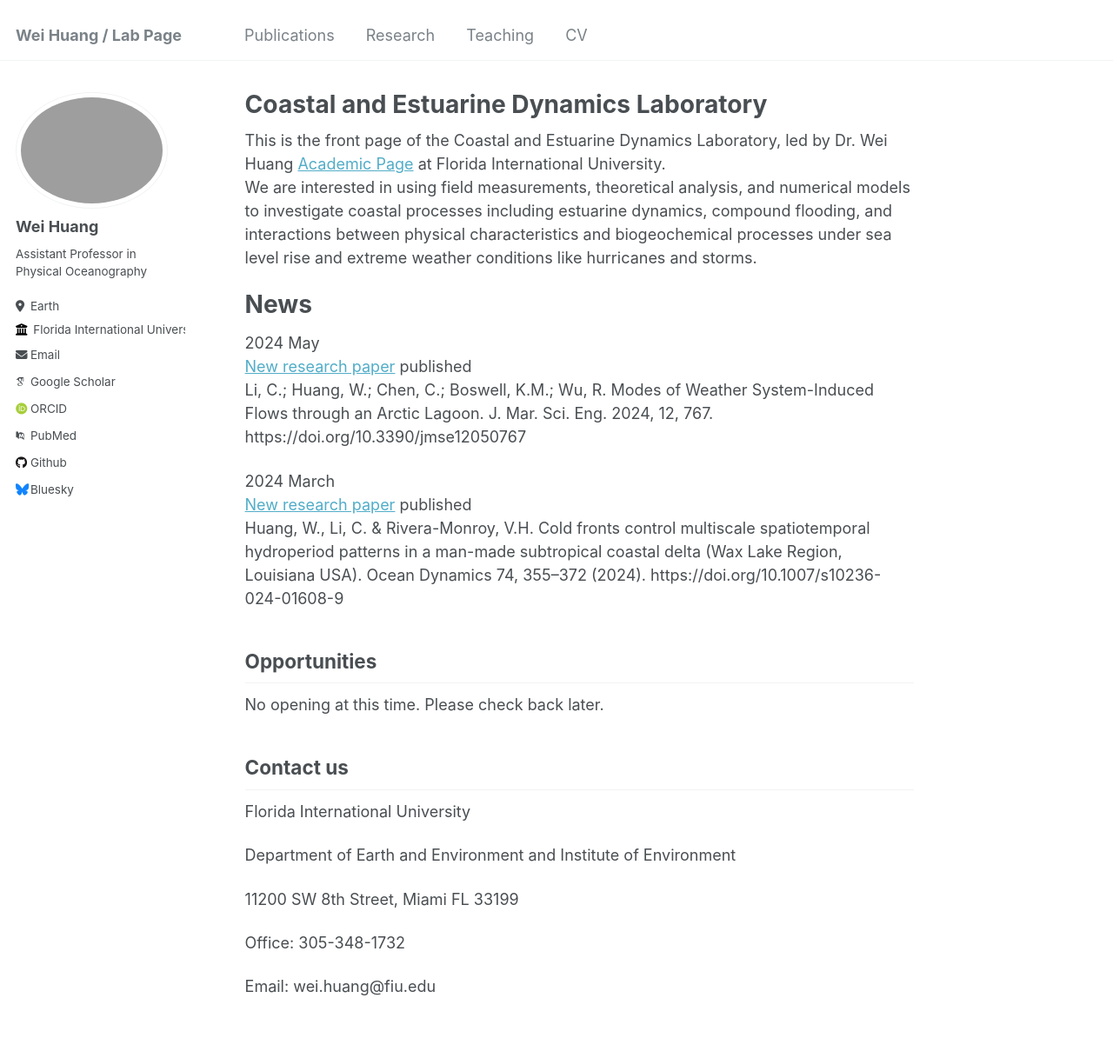
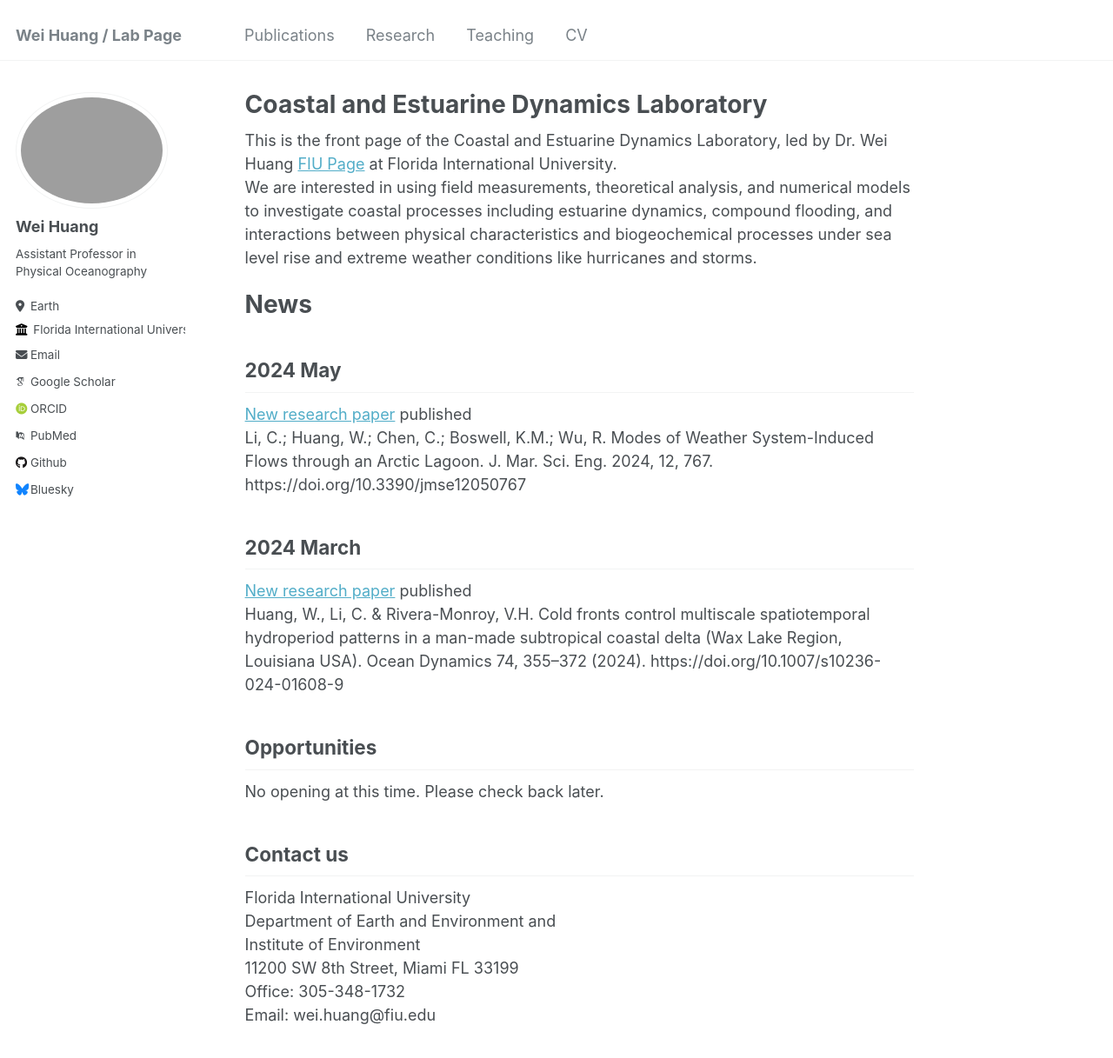
Before and after one commit to huang96169/huang96169.github.io, a Jekyll site: the page built from _pages/about.md, in a window 1280 px wide and 1400 px high. Shown: the top 1217 px of the window at 87% size. Built offline with Jekyll 4.4.1, drawn with Linux system fonts in a browser that asks for light colours; some web fonts are replaced.

Commit message:
modified about.md

```diff
--- a/_pages/about.md
+++ b/_pages/about.md
@@ -7,19 +7,19 @@ redirect_from:
   - /about.html
 ---
 
-This is the front page of the Coastal and Estuarine Dynamics Laboratory, led by Dr. Wei Huang [Academic Page](https://case.fiu.edu/about/directory/profiles/wei-huang.html) at Florida International University. <br/>
+This is the front page of the Coastal and Estuarine Dynamics Laboratory, led by Dr. Wei Huang [FIU Page](https://case.fiu.edu/about/directory/profiles/wei-huang.html) at Florida International University. <br/>
 We are interested in using field measurements, theoretical analysis, and numerical models to investigate coastal processes including estuarine dynamics, compound flooding, and interactions between physical characteristics and biogeochemical processes under sea level rise and extreme weather conditions like hurricanes and storms.
 
 News
 ======
 
-2024 May <br/>
+## 2024 May <br/>
 [New research paper](https://doi.org/10.3390/jmse12050767) published <br/>
-Li, C.; Huang, W.; Chen, C.; Boswell, K.M.; Wu, R. Modes of Weather System-Induced Flows through an Arctic Lagoon. J. Mar. Sci. Eng. 2024, 12, 767. https://doi.org/10.3390/jmse12050767
+Li, C.; Huang, W.; Chen, C.; Boswell, K.M.; Wu, R. Modes of Weather System-Induced Flows through an Arctic Lagoon. J. Mar. Sci. Eng. 2024, 12, 767. https://doi.org/10.3390/jmse12050767 <br/>
 
-2024 March <br/>
+## 2024 March <br/>
 [New research paper](https://doi.org/10.1007/s10236-024-01608-9) published <br/>
-Huang, W., Li, C. & Rivera-Monroy, V.H. Cold fronts control multiscale spatiotemporal hydroperiod patterns in a man-made subtropical coastal delta (Wax Lake Region, Louisiana USA). Ocean Dynamics 74, 355–372 (2024). https://doi.org/10.1007/s10236-024-01608-9
+Huang, W., Li, C. & Rivera-Monroy, V.H. Cold fronts control multiscale spatiotemporal hydroperiod patterns in a man-made subtropical coastal delta (Wax Lake Region, Louisiana USA). Ocean Dynamics 74, 355–372 (2024). https://doi.org/10.1007/s10236-024-01608-9 <br/>
 
 Opportunities
 ------
@@ -27,13 +27,9 @@ No opening at this time. Please check back later.
 
 Contact us
 ------
-Florida International University
-
-Department of Earth and Environment and
-Institute of Environment
-
-11200 SW 8th Street, Miami FL 33199
-
-Office: 305-348-1732
-
-Email: wei.huang@fiu.edu
+Florida International University <br/>
+Department of Earth and Environment and<br/>
+Institute of Environment<br/>
+11200 SW 8th Street, Miami FL 33199<br/>
+Office: 305-348-1732<br/>
+Email: wei.huang@fiu.edu<br/>
```
